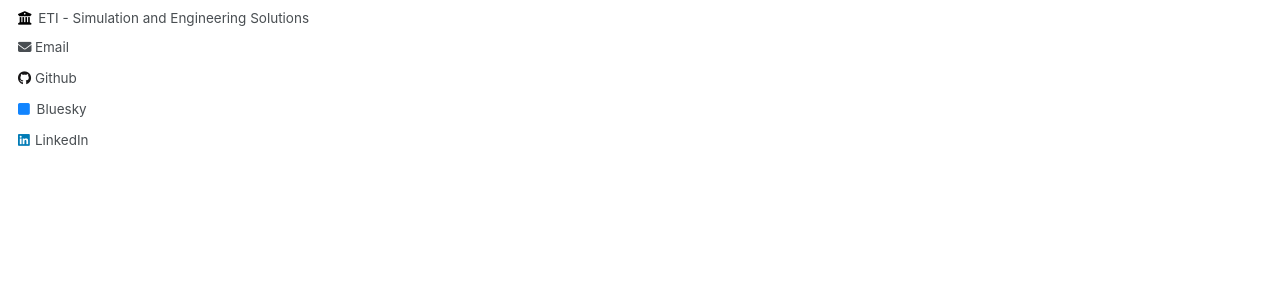
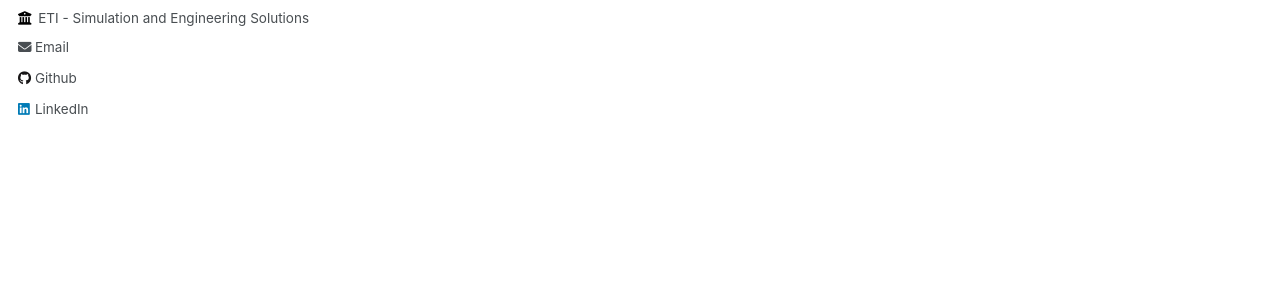
Before and after one commit to fafpinheiro/github-pages, a Jekyll site: the page built from index.md, in a window 1280 px wide. Shown: the part 383-676 px from the top of the page. Built offline with Jekyll 4.4.1, drawn with Linux system fonts in a browser that asks for light colours; our own code applies the rules of GitHub Pages for plain Markdown files.

Commit message:
formatação

```diff
--- a/_config.yml
+++ b/_config.yml
@@ -26,11 +26,13 @@
 author:
   # Biographic information
   avatar           : "profile.png"
-  name             : "Frederico Alberto Franco Pinheiro"
+  name             : "Frederico Alberto Franco
+                        Pinheiro"
   pronouns         : # example: "she/her"
   bio              : "Im a passionated dreamer!"
   location         : "Lisbon"
-  employer         : "ETI - Simulation and Engineering Solutions"
+  employer         : "ETI - Simulation and Engineering
+                        Solutions"
   uri              : # URL
   email            : "fredpinheiro98@gmail.com"
 
@@ -51,7 +53,7 @@
   stackoverflow    : # User number or user number and name (i.e., use "1" or "1/jeff-atwood")
 
   # Social media
-  bluesky          : "bsky.app" # Replace this with you Bluesky username
+  bluesky          : #"bsky.app" # Replace this with you Bluesky username
   facebook         : # Username
   flickr           : # Username
   foursquare       : # Username
```
